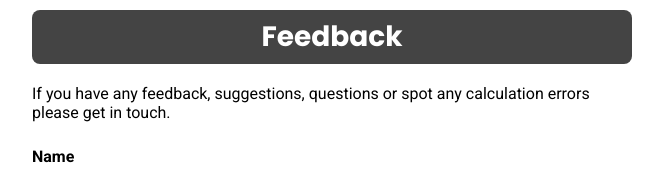
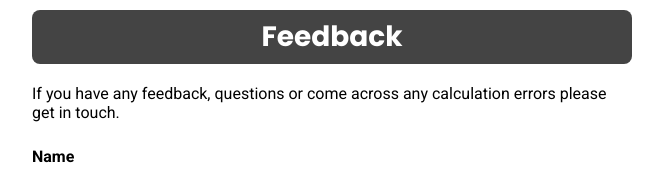
Before and after one commit to pd-1987/anaes.calc, a plain HTML site: page feedback.html in a window 1280 px wide. Shown: the top 173 px of the page, without its empty margins (308-971 px from the left). Drawn offline with Linux system fonts and the light colour scheme.

Commit message:
Update feedback.html

```diff
--- a/feedback.html
+++ b/feedback.html
@@ -71,7 +71,7 @@
   <header class="banner">
     Feedback
   </header>
-  <div>If you have any feedback, suggestions, questions or spot any calculation errors please get in touch.</div>
+  <div>If you have any feedback, questions or come across any calculation errors please get in touch.</div>
   <div class="feedback-container">
     <!-- Replace "YOUR_FORM_ID" with the ID provided by Formspree after signing up -->
     <form action="https://formspree.io/f/mwplalwp" method="POST">
```
